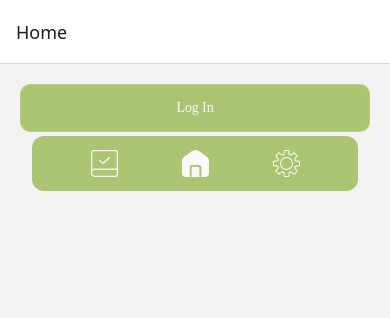
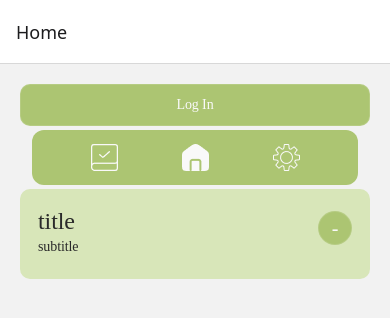
Before and after one commit to PathfinderFocus/Focus_Frontend, a React Native app: screen /Home in a window 390 px wide. Shown: the top 318 px of the page. Built offline with nearby package versions, Linux system fonts and the light colour scheme.

Commit message:
feat :: CustomCard 컴포넌트 제작

```diff
--- /dev/null
+++ b/components/Card.tsx
@@ -0,0 +1,82 @@
+import * as React from 'react';
+import { View, Text, StyleSheet, Pressable, StyleProp, ViewStyle, TextStyle } from 'react-native';
+import Colors from '../constants/Colors';
+import CustomButton from './CustomButton';
+
+type CustomCardProps = {
+  title: string;
+  subtitle: string;
+  containerStyle?: StyleProp<ViewStyle>;
+  textStyle?: StyleProp<TextStyle>;
+  useButton: boolean;
+};
+
+const buttonOnPress = () => {
+    console.log('Card Button Pressed');
+}
+
+const CustomCard = ({ title, subtitle, containerStyle, useButton }: CustomCardProps) => {
+  return (
+    <View style={[styles.card]}>
+      <View style={styles.texts}>
+        <Text style={[styles.title]}>{title}</Text>
+        <Text style={[styles.subtitle]}>{subtitle}</Text>
+      </View>
+      {
+        useButton ? (
+            <CustomButton title='-' onPress={buttonOnPress} containerStyle={styles.button} textStyle={styles.buttonText} />
+        ) : (<View />)
+      }
+    </View>
+  );
+};
+
+const styles = StyleSheet.create({
+  title: {
+    fontSize: 24,
+    letterSpacing: -0.1,
+    lineHeight: 20,
+    fontWeight: '500',
+    fontFamily: 'Inter-Medium',
+    color: Colors.black,
+    textAlign: 'left',
+  },
+  subtitle: {
+    fontSize: 14,
+    letterSpacing: -0.1,
+    lineHeight: 20,
+    fontWeight: '500',
+    fontFamily: 'Inter-Medium',
+    color: Colors.black,
+    textAlign: 'left',
+  },
+  texts: {
+    flexDirection: 'column',
+    justifyContent: 'flex-start',
+    gap: 6,
+  },
+  card: {
+    alignSelf: 'stretch',
+    borderRadius: 10,
+    backgroundColor: Colors.secondary,
+    flexDirection: 'row',
+    alignItems: 'center',
+    justifyContent: 'space-between',
+    paddingHorizontal: 18,
+    paddingVertical: 22,
+  },
+  button: {
+    borderRadius: 50,
+    paddingHorizontal: 16,
+    paddingVertical: 16,
+    width: 24,
+    height: 24,
+  },
+  buttonText: {
+    fontSize: 20,
+    color: Colors.white,
+    lineHeight: 20,
+  }
+});
+
+export default CustomCard;
--- a/components/CustomButton.tsx
+++ b/components/CustomButton.tsx
@@ -34,8 +34,6 @@ const styles = StyleSheet.create({
     borderStyle: 'solid',
     borderColor: 'rgba(255, 255, 255, 0.12)',
     borderWidth: 1,
-    width: '100%',
-    height: 48,
     overflow: 'hidden',
     flexDirection: 'row',
     alignItems: 'center',
--- a/components/NavBar.tsx
+++ b/components/NavBar.tsx
@@ -1,5 +1,5 @@
 import * as React from 'react';
-import { View, Text, StyleSheet, Pressable, StyleProp, ViewStyle, TextStyle, Image } from 'react-native';
+import { View, StyleSheet, Pressable, Image } from 'react-native';
 import Colors from '../constants/Colors';
 
 const moveToTask = () => {
--- a/screens/HomeScreen.tsx
+++ b/screens/HomeScreen.tsx
@@ -8,6 +8,7 @@ import * as React from "react";
 import {SafeAreaView} from "react-native-safe-area-context";
 import CustomButton from '../components/CustomButton';
 import NavBar from '../components/NavBar';
+import CustomCard from '../components/Card';
 
 type NavigationProp = NativeStackNavigationProp<RootStackParamList, 'Home'>;
 
@@ -16,6 +17,7 @@ export default function HomeScreen() {
       <View style={{ padding: 20 }}>
         <CustomButton title="Log In" onPress={() => console.log('Button pressed')} />
         <NavBar />
+        <CustomCard title="title" subtitle="subtitle" useButton={true} />
       </View>
     );
   }
```
Also changed, not shown: assets/NavBar/nav.png (deleted).
